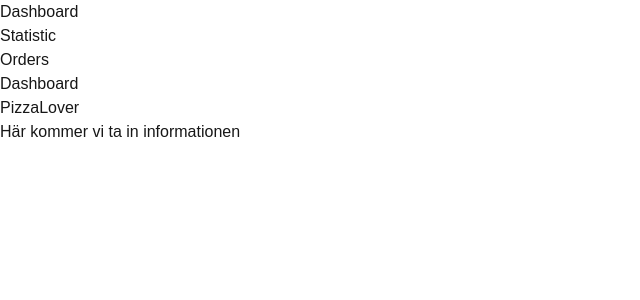
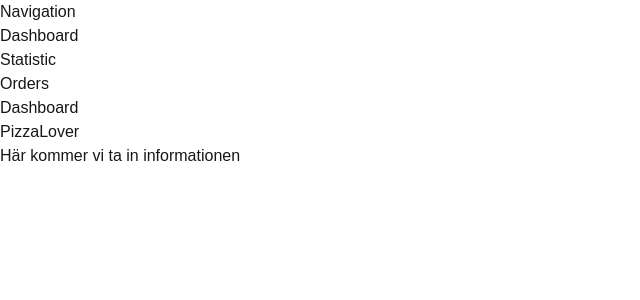
Before and after one commit to TT-portfolio/Resturant_backoffice, a Next.js app: page / in a window 1280 px wide. Shown: the top 300 px of the page, without its empty margins (0-640 px from the left). Built offline with nearby package versions, Linux system fonts and the light colour scheme.

Commit message:
Adding UIStateProps

```diff
--- /dev/null
+++ b/src/app/Components/DashboardLayout.tsx
@@ -0,0 +1,16 @@
+"use client"; // 🔹 Nu kan vi använda useState och context
+
+import SideNavbar from "./SideNavbar/SideNavbar";
+import TopDisplay from "./TopDisplay/TopDisplay";
+
+export default function DashboardLayout({ children }: { children: React.ReactNode }) {
+  return (
+    <div className="flex h-screen">
+      <SideNavbar />
+      <div className="flex flex-col flex-1">
+        <TopDisplay />
+        {children}
+      </div>
+    </div>
+  );
+}
--- a/src/app/Components/SideNavbar/sideNavbar.tsx
+++ b/src/app/Components/SideNavbar/sideNavbar.tsx
@@ -1,13 +1,94 @@
-import React from 'react'
+"use client";
 
-export default function SideNavbar() {
-  return (
-    <div className='bg-slate-400 grid h-screen w-32 text-white font-semibold text-xl'>
-        <ul className='mt-4'>
-            <li className='p-2'>Dashboard</li>
-            <li className='p-2'>Statistic</li>
-            <li className='p-2'>Orders</li>
-        </ul>
-    </div>
-  )
-}
+import React, { useState } from "react";
+import { useUIState } from "@/context/UiStateProvider";
+
+
+const SideNavbar = () => {
+    const {setSelectedFilter} = useUIState();
+
+    const [openMenu, setOpenMenu] = useState<string | null>(null);
+
+    const toggleMenu = (menu: string) => {
+        setOpenMenu(openMenu === menu ? null : menu)
+    }
+
+    return (
+        <div className="bg-slate-400 flex flex-col h-screen text-white font-semibold text-xl">
+            <h2>Navigation</h2>
+            {/* Dashboard */}
+            <div>
+                <button
+                    className="w-full text-left p-2 font-semibold hover:bg-gray-600"
+                    onClick={() => toggleMenu("dashboard")}>
+                    Dashboard
+                </button>
+                {openMenu === "dashboard" && (
+                    <ul className="ml-4 ">
+                        <li
+                            className="p-2 cursor-pointer rounded-md hover:bg-gray-600"
+                            onClick={() => setSelectedFilter("All Orders")}>
+                            All Orders
+                        </li>
+                        <li
+                            className="p-2 cursor-pointer rounded-md hover:bg-gray-600"
+                            onClick={() => setSelectedFilter("Pending Orders")}>
+                            Pending Orders
+                        </li>
+                        <li
+                            className="p-2 cursor-pointer rounded-md hover:bg-gray-600 whitespace-nowrap"
+                            onClick={() => setSelectedFilter("Completed Orders")}>
+                            Completed Orders
+                        </li>
+                    </ul>
+                )}
+            </div>
+            {/* Statistic */}
+            <div>
+                <button
+                    className="w-full text-left p-2 font-semibold hover:bg-gray-600"
+                    onClick={() => toggleMenu("statistic")}>
+                    Statistic
+                </button>
+                {openMenu === "statistic" && (
+                    <ul className="ml-4">
+                        <li
+                            className="p-2 cursor-pointer hover:bg-gray-500"
+                            onClick={() => setSelectedFilter("Sales Report")}>
+                            Sales Report
+                        </li>
+                        <li
+                            className="p-2 cursor-pointer hover:bg-gray-500"
+                            onClick={() => setSelectedFilter("Customer Insights")}>
+                            Customer Insights
+                        </li>
+                    </ul>
+                )}
+            </div>
+            {/* Orders */}
+            <div>
+                <button
+                    className="w-full text-left p-2 font-semibold hover:bg-gray-600"
+                    onClick={() => toggleMenu("orders")}>
+                    Orders
+                </button>
+                {openMenu === "orders" && (
+                    <ul className="ml-4">
+                        <li
+                            className="p-2 cursor-pointer hover:bg-gray-500"
+                            onClick={() => setSelectedFilter("New Orders")}>
+                            New Orders
+                        </li>
+                        <li
+                            className="p-2 cursor-pointer hover:bg-gray-500"
+                            onClick={() => setSelectedFilter("Delivered Orders")}>
+                            Delivered Orders
+                        </li>
+                    </ul>
+                )}
+            </div>
+        </div>
+    );
+};
+
+export default SideNavbar;
--- a/src/app/Components/TopDisplay/TopDisplay.tsx
+++ b/src/app/Components/TopDisplay/TopDisplay.tsx
@@ -1,10 +1,13 @@
 import React from 'react'
+import { useUIState } from '@/context/UiStateProvider'
 
-export default function TopDisplay() {
+  const TopDisplay = () => {
+    const { selectedFilter} = useUIState();
   return (
     <div className='bg-slate-500 p-4 text-white font-semibold flex justify-between'>
-    <div >Dashboard</div>
+    <div >{selectedFilter}</div>
     <h1>PizzaLover</h1>
     </div>
   )
 }
+export default TopDisplay
--- a/src/app/layout.tsx
+++ b/src/app/layout.tsx
@@ -1,7 +1,8 @@
 import type { Metadata } from "next";
 import { Geist, Geist_Mono } from "next/font/google";
 import "./globals.css";
-import SideNavbar from "./Components/SideNavbar/sideNavbar";
+import { UIStateProvider } from "@/context/UiStateProvider";
+import DashboardLayout from "./Components/DashboardLayout";
 
 const geistSans = Geist({
     variable: "--font-geist-sans",
@@ -26,10 +27,10 @@ export default function RootLayout({
     return (
         <html lang="en">
             <body
-        className={`${geistSans.variable} ${geistMono.variable} antialiased flex`}
-        >
-        < SideNavbar/>
-        {children}
+                className={`${geistSans.variable} ${geistMono.variable} antialiased flex`}>
+                <UIStateProvider>
+                    <DashboardLayout>{children}</DashboardLayout>
+                </UIStateProvider>
             </body>
         </html>
     );
--- a/src/app/page.tsx
+++ b/src/app/page.tsx
@@ -1,9 +1,8 @@
-import TopDisplay from "./Components/TopDisplay/TopDisplay"
+
 
 export default function Home() {
   return (
     <div className="w-screen">
-      <TopDisplay/>
       Här kommer vi ta in informationen
     </div>
   )
--- /dev/null
+++ b/src/context/UIStateProvider.tsx
@@ -0,0 +1,28 @@
+'use client'
+
+import { createContext, useState, useContext, ReactNode } from 'react';
+
+interface UIStateContextProps {
+    selectedFilter : string;
+    setSelectedFilter: (filter: string) => void;
+}
+
+const UIStateContext = createContext<UIStateContextProps | undefined>(undefined);
+
+export function UIStateProvider({ children} : {children: ReactNode}) {
+    const [selectedFilter, setSelectedFilter] = useState<string>("Dashboard");
+
+    return (
+        <UIStateContext.Provider value={{ selectedFilter, setSelectedFilter}}>
+            {children}
+        </UIStateContext.Provider>
+    );
+}
+
+export function useUIState () {
+    const context = useContext(UIStateContext);
+    if(!context) {
+        throw new Error("useUIState must be used within a UIStatePorvider");
+    }
+    return context;
+}
```
Lines whose indentation alone changed are shown as unchanged.
